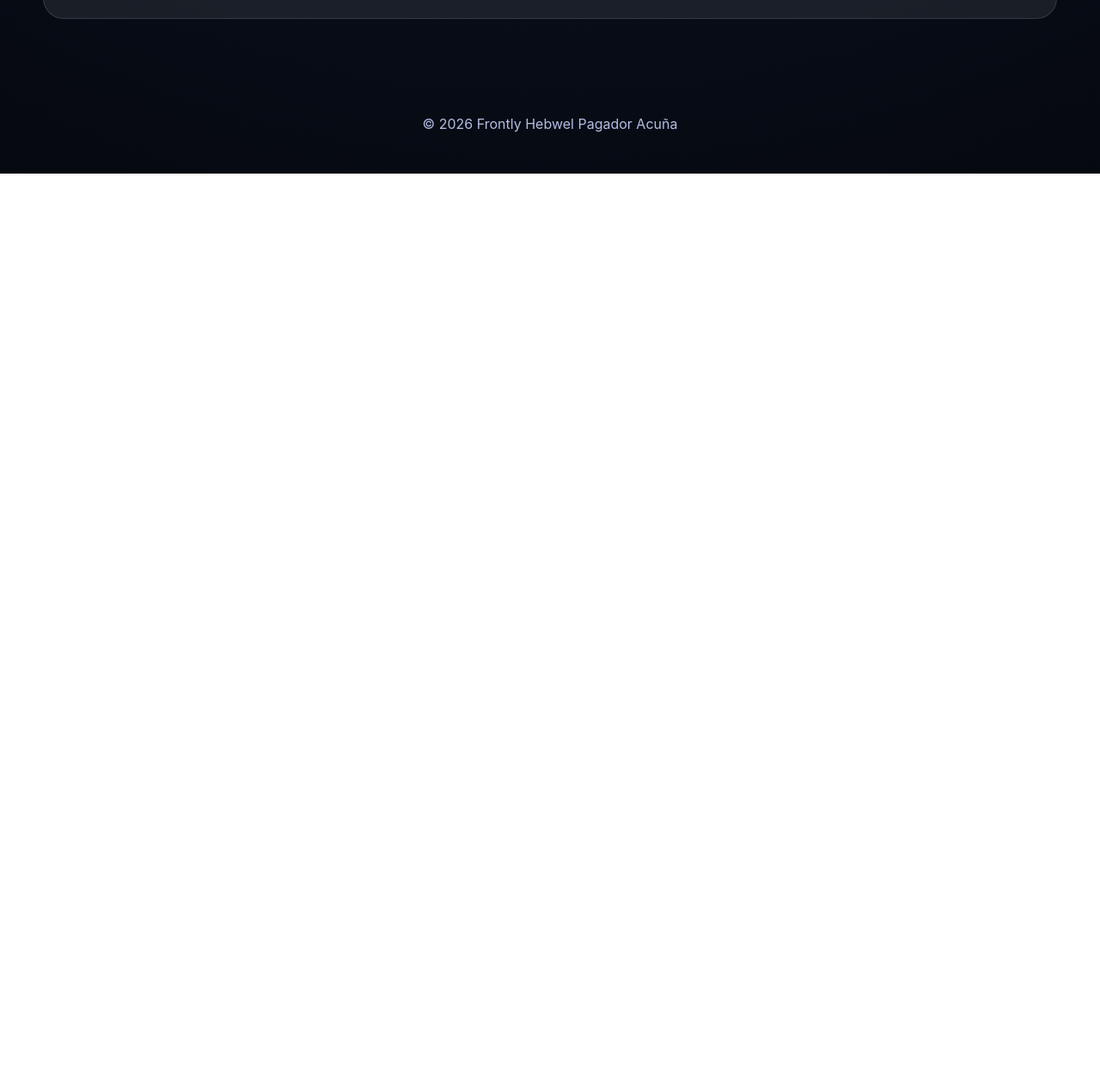
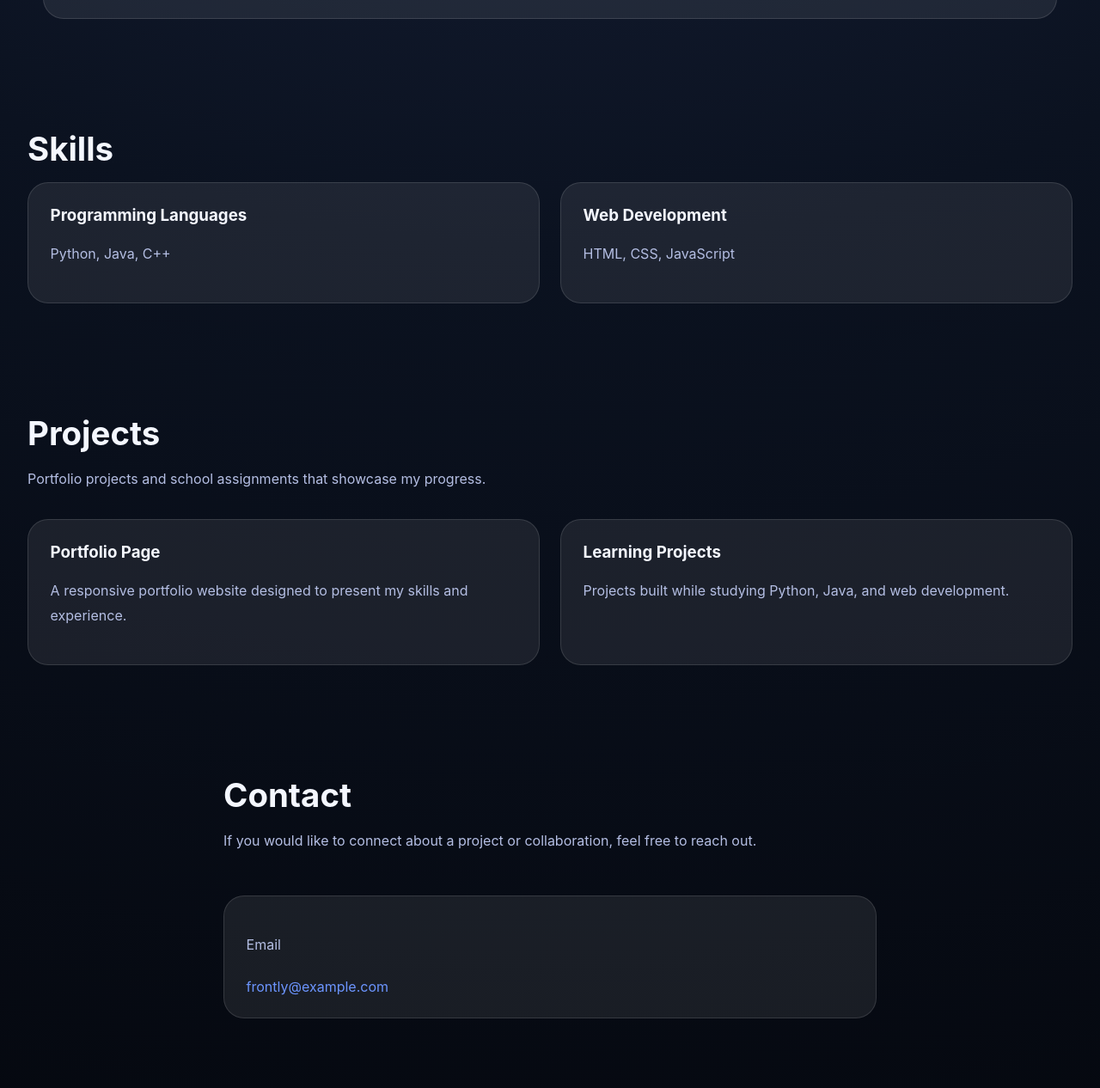
Before and after one commit to frontlyhebwelacuna/My-Portfolio, a plain HTML site: page index.html in a window 1280 px wide. Shown: the part 1134-2400 px from the top of the page at 86% size. Before the commit the page ends 1336 px from the top, so only its background shows below. Drawn offline with Linux system fonts and the light colour scheme.

Commit message:
0.9 basic infos

```diff
--- a/index.html
+++ b/index.html
@@ -60,6 +60,50 @@
                 </div>
             </div>
         </section>
+
+        <section class="section skills" id="skills">
+            <h2>Skills</h2>
+            <div class="skill-grid">
+                <div class="skill-card">
+                    <h3>Programming Languages</h3>
+                    <p>Python, Java, C++</p>
+                </div>
+                <div class="skill-card">
+                    <h3>Web Development</h3>
+                    <p>HTML, CSS, JavaScript</p>
+                </div>
+            </div>
+        </section>
+
+        <section class="section projects" id="projects">
+            <div class="section-heading">
+                <h2>Projects</h2>
+                <p>Portfolio projects and school assignments that showcase my progress.</p>
+            </div>
+            <div class="project-grid">
+                <article class="project-card">
+                    <h3>Portfolio Page</h3>
+                    <p>A responsive portfolio website designed to present my skills and experience.</p>
+                </article>
+                <article class="project-card">
+                    <h3>Learning Projects</h3>
+                    <p>Projects built while studying Python, Java, and web development.</p>
+                </article>
+            </div>
+        </section>
+
+        <section class="section contact" id="contact">
+            <div class="section-content contact-content">
+                <div>
+                    <h2>Contact</h2>
+                    <p>If you would like to connect about a project or collaboration, feel free to reach out.</p>
+                </div>
+                <div class="contact-card">
+                    <p>Email</p>
+                    <a href="mailto:frontly@example.com">frontly@example.com</a>
+                </div>
+            </div>
+        </section>
     </main>
 
     <footer>
```
